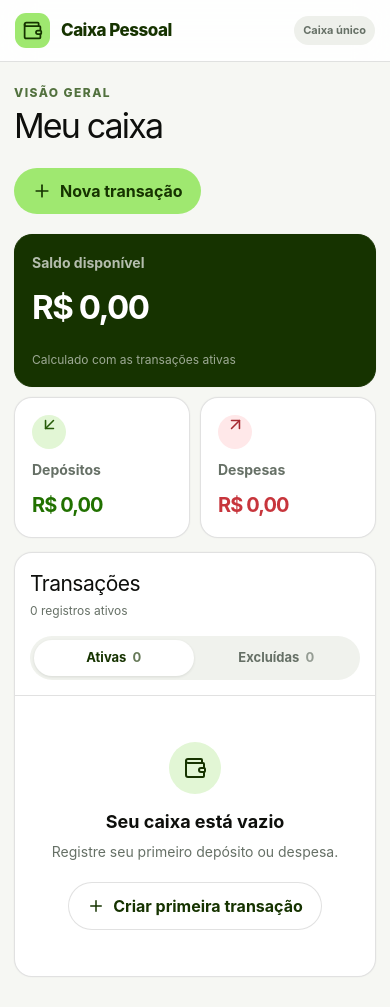
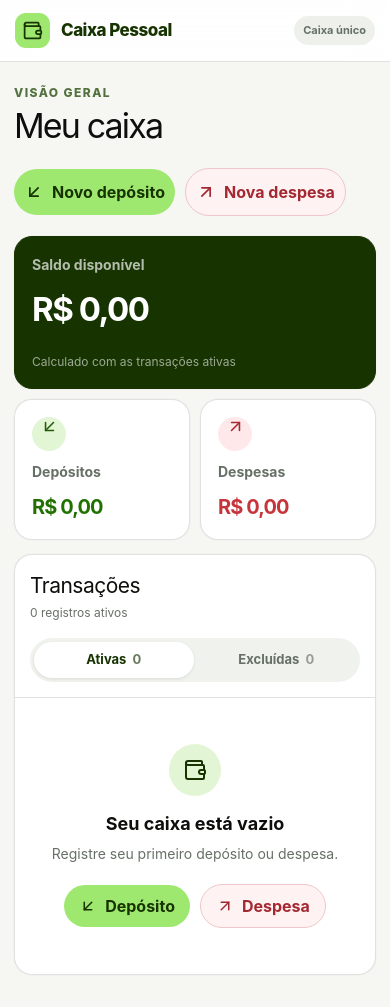
Before and after one commit to Azi-co/caixa-pessoal, a Next.js app: page / in a window 390 px wide. Built offline with nearby package versions, Linux system fonts and the light colour scheme; no server answers; the database is empty.

Commit message:
feat: split deposit and expense actions

```diff
--- a/src/app/globals.css
+++ b/src/app/globals.css
@@ -41,6 +41,13 @@ p { margin: 0; color: var(--muted); }
 .primary-button:active, .secondary-button:active { transform: scale(.98); }
 .primary-button:disabled { cursor: wait; opacity: .65; }
 .secondary-button { border: 1px solid var(--line); color: var(--green); background: #fff; }
+.transaction-buttons, .empty-actions { display: flex; align-items: center; gap: 10px; }
+.deposit-button, .expense-button { min-height: 46px; padding: 11px 17px; display: inline-flex; align-items: center; justify-content: center; gap: 8px; border-radius: 999px; font-weight: 750; transition: transform .18s ease, filter .18s ease; }
+.deposit-button { border: 0; color: var(--green); background: var(--lime); }
+.expense-button { border: 1px solid #efc6c9; color: #a32831; background: #fff2f2; }
+.deposit-button:hover, .expense-button:hover { transform: scale(1.025); filter: brightness(.98); }
+.deposit-button:active, .expense-button:active { transform: scale(.98); }
+.deposit-button.compact, .expense-button.compact { min-height: 42px; padding: 9px 15px; }
 .icon-button { width: 42px; height: 42px; display: grid; place-items: center; border: 0; border-radius: 50%; color: #536057; background: transparent; }
 .icon-button:hover { background: #eff3ed; }
 
@@ -90,7 +97,7 @@ p { margin: 0; color: var(--muted); }
 .empty-state .empty-icon { width: 52px; height: 52px; margin-bottom: 14px; color: var(--green); background: var(--lime-soft); }
 .empty-state strong { color: var(--ink); font-size: 18px; }
 .empty-state p { margin-top: 6px; font-size: 14px; }
-.empty-state button { margin-top: 20px; }
+.empty-actions { margin-top: 20px; }
 .loading-state { flex-direction: row; gap: 10px; font-size: 14px; }
 .spinner { width: 18px; height: 18px; border: 2px solid #d7ded4; border-top-color: var(--green); border-radius: 50%; animation: spin .7s linear infinite; }
 @keyframes spin { to { transform: rotate(360deg); } }
@@ -109,6 +116,12 @@ input:focus, select:focus { border-color: #527d35; box-shadow: 0 0 0 3px rgba(15
 .money-input > span { position: absolute; z-index: 1; left: 13px; top: 22px; color: var(--muted); font-weight: 600; }
 .money-input input { padding-left: 40px; }
 .wide-field { grid-column: 1 / -1; }
+.selected-type { grid-column: 1 / -1; padding: 13px 15px; display: flex; align-items: center; gap: 11px; border-radius: 14px; }
+.selected-type.deposit { color: #275b08; background: var(--lime-soft); }
+.selected-type.expense { color: #a62a32; background: #ffe8e9; }
+.selected-type .summary-icon { width: 38px; height: 38px; margin: 0; color: inherit; background: rgba(255,255,255,.7); }
+.selected-type small, .selected-type strong { display: block; }
+.selected-type small { margin-bottom: 2px; opacity: .7; }
 input[type="file"] { padding: 9px; color: var(--muted); font-size: 13px; }
 input[type="file"]::file-selector-button { margin-right: 10px; padding: 7px 11px; border: 0; border-radius: 8px; color: var(--green); background: var(--lime-soft); font-weight: 700; cursor: pointer; }
 .modal footer { margin-top: 24px; display: flex; justify-content: flex-end; gap: 10px; }
@@ -128,7 +141,8 @@ input[type="file"]::file-selector-button { margin-right: 10px; padding: 7px 11px
   .dashboard { width: 100%; margin: 0; padding: 22px 14px 30px; }
   .dashboard-heading { display: grid; align-items: start; margin-bottom: 20px; }
   .dashboard-heading p { display: none; }
-  .dashboard-heading .primary-button { width: 100%; }
+  .transaction-buttons { display: grid; grid-template-columns: 1fr 1fr; }
+  .transaction-buttons button { width: 100%; padding-inline: 10px; }
   h1 { font-size: 34px; }
   .summary-grid { gap: 10px; margin-bottom: 14px; }
   .summary-card { min-height: 116px; padding: 17px; border-radius: 18px; }
@@ -155,6 +169,10 @@ input[type="file"]::file-selector-button { margin-right: 10px; padding: 7px 11px
   .modal footer button { width: 100%; padding-inline: 12px; }
 }
 
+@media (max-width: 380px) {
+  .transaction-buttons { grid-template-columns: 1fr; }
+}
+
 @media (prefers-reduced-motion: reduce) {
   *, *::before, *::after { scroll-behavior: auto !important; transition-duration: .01ms !important; animation-duration: .01ms !important; animation-iteration-count: 1 !important; }
 }
--- a/src/components/dashboard.tsx
+++ b/src/components/dashboard.tsx
@@ -1,7 +1,7 @@
 "use client";
 
 import { FormEvent, useEffect, useMemo, useRef, useState } from "react";
-import { ArchiveRestore, ArrowDownLeft, ArrowUpRight, CalendarDays, Paperclip, Plus, Trash2, Wallet, X } from "lucide-react";
+import { ArchiveRestore, ArrowDownLeft, ArrowUpRight, CalendarDays, Paperclip, Trash2, Wallet, X } from "lucide-react";
 import { createClient } from "@/lib/supabase/client";
 
 type Transaction = {
@@ -20,6 +20,7 @@ export function Dashboard({ initialTransactions }: { initialTransactions: Transa
   const [transactions, setTransactions] = useState(initialTransactions);
   const [showDeleted, setShowDeleted] = useState(false);
   const [dialogOpen, setDialogOpen] = useState(false);
+  const [transactionType, setTransactionType] = useState<"deposit" | "expense">("deposit");
   const [busy, setBusy] = useState(false);
   const [loading, setLoading] = useState(true);
   const [message, setMessage] = useState("");
@@ -33,6 +34,11 @@ export function Dashboard({ initialTransactions }: { initialTransactions: Transa
   const expenses = active.filter((item) => item.type === "expense").reduce((sum, item) => sum + item.amount_cents, 0);
   const formatMoney = (cents: number) => new Intl.NumberFormat("pt-BR", { style: "currency", currency: "BRL" }).format(cents / 100);
   const formatDate = (value: string) => new Intl.DateTimeFormat("pt-BR", { timeZone: "UTC" }).format(new Date(`${value}T00:00:00Z`));
+
+  function openTransactionDialog(type: "deposit" | "expense") {
+    setTransactionType(type);
+    setDialogOpen(true);
+  }
 
   async function refresh() {
     const { data, error } = await supabase.schema("caixa").from("transactions").select("*").order("occurred_on", { ascending: false }).order("created_at", { ascending: false });
@@ -102,7 +108,10 @@ export function Dashboard({ initialTransactions }: { initialTransactions: Transa
       <main className="dashboard">
         <section className="dashboard-heading">
           <div><span className="eyebrow">Visão geral</span><h1>Meu caixa</h1><p>Entradas, despesas e comprovantes em um só lugar.</p></div>
-          <button className="primary-button" onClick={() => setDialogOpen(true)}><Plus size={20} /> Nova transação</button>
+          <div className="transaction-buttons">
+            <button className="deposit-button" onClick={() => openTransactionDialog("deposit")}><ArrowDownLeft size={20} /> Novo depósito</button>
+            <button className="expense-button" onClick={() => openTransactionDialog("expense")}><ArrowUpRight size={20} /> Nova despesa</button>
+          </div>
         </section>
         {message && <div className={`notice ${messageType}`} role={messageType === "error" ? "alert" : "status"}>{message}</div>}
         <section className="summary-grid">
@@ -112,7 +121,7 @@ export function Dashboard({ initialTransactions }: { initialTransactions: Transa
         </section>
         <section className="transactions-panel">
           <header><div><h2>Transações</h2><span className="panel-subtitle">{active.length} {active.length === 1 ? "registro ativo" : "registros ativos"}</span></div><div className="tabs"><button className={!showDeleted ? "active" : ""} onClick={() => setShowDeleted(false)}>Ativas <span>{active.length}</span></button><button className={showDeleted ? "active" : ""} onClick={() => setShowDeleted(true)}>Excluídas <span>{deleted.length}</span></button></div></header>
-          {loading ? <div className="loading-state"><span className="spinner" /> Carregando transações...</div> : !visible.length ? <div className="empty-state"><span className="empty-icon">{showDeleted ? <Trash2 size={24} /> : <Wallet size={24} />}</span><strong>{showDeleted ? "Nenhuma transação excluída" : "Seu caixa está vazio"}</strong><p>{showDeleted ? "As transações removidas aparecerão aqui." : "Registre seu primeiro depósito ou despesa."}</p>{!showDeleted && <button className="secondary-button" onClick={() => setDialogOpen(true)}><Plus size={18} /> Criar primeira transação</button>}</div> : visible.map((item) => (
+          {loading ? <div className="loading-state"><span className="spinner" /> Carregando transações...</div> : !visible.length ? <div className="empty-state"><span className="empty-icon">{showDeleted ? <Trash2 size={24} /> : <Wallet size={24} />}</span><strong>{showDeleted ? "Nenhuma transação excluída" : "Seu caixa está vazio"}</strong><p>{showDeleted ? "As transações removidas aparecerão aqui." : "Registre seu primeiro depósito ou despesa."}</p>{!showDeleted && <div className="empty-actions"><button className="deposit-button compact" onClick={() => openTransactionDialog("deposit")}><ArrowDownLeft size={18} /> Depósito</button><button className="expense-button compact" onClick={() => openTransactionDialog("expense")}><ArrowUpRight size={18} /> Despesa</button></div>}</div> : visible.map((item) => (
             <article className="transaction-row" key={item.id}>
               <span className={`transaction-icon ${item.type}`}>{item.type === "deposit" ? <ArrowDownLeft size={19} /> : <ArrowUpRight size={19} />}</span>
               <div className="transaction-copy"><strong>{item.name}</strong><span>{item.type === "deposit" ? "Depósito" : "Despesa"}{item.receipt_name ? " · com comprovante" : ""}</span></div>
@@ -128,10 +137,11 @@ export function Dashboard({ initialTransactions }: { initialTransactions: Transa
       </main>
       {dialogOpen && <div className="modal-backdrop" onMouseDown={() => setDialogOpen(false)}>
         <section className="modal" role="dialog" aria-modal="true" aria-labelledby="dialog-title" onMouseDown={(event) => event.stopPropagation()}>
-          <header><h2 id="dialog-title">Nova transação</h2><button className="icon-button" onClick={() => setDialogOpen(false)} aria-label="Fechar"><X size={20} /></button></header>
+          <header><h2 id="dialog-title">{transactionType === "deposit" ? "Novo depósito" : "Nova despesa"}</h2><button className="icon-button" onClick={() => setDialogOpen(false)} aria-label="Fechar"><X size={20} /></button></header>
           <form ref={formRef} onSubmit={submit}>
             <div className="form-grid">
-              <label>Tipo <span className="required">obrigatório</span><select name="type"><option value="deposit">Depósito</option><option value="expense">Despesa</option></select></label>
+              <input name="type" type="hidden" value={transactionType} />
+              <div className={`selected-type ${transactionType}`}><span className="summary-icon">{transactionType === "deposit" ? <ArrowDownLeft size={19} /> : <ArrowUpRight size={19} />}</span><div><small>Tipo da transação</small><strong>{transactionType === "deposit" ? "Depósito" : "Despesa"}</strong></div></div>
               <label>Nome <span className="required">obrigatório</span><input name="name" required maxLength={120} placeholder="Ex.: Pagamento recebido" autoFocus /></label>
               <label>Data <span className="required">obrigatório</span><input name="date" type="date" required defaultValue={new Date().toISOString().slice(0, 10)} /></label>
               <label>Valor <span className="required">obrigatório</span><div className="money-input"><span>R$</span><input name="amount" required inputMode="decimal" placeholder="0,00" /></div></label>
```
